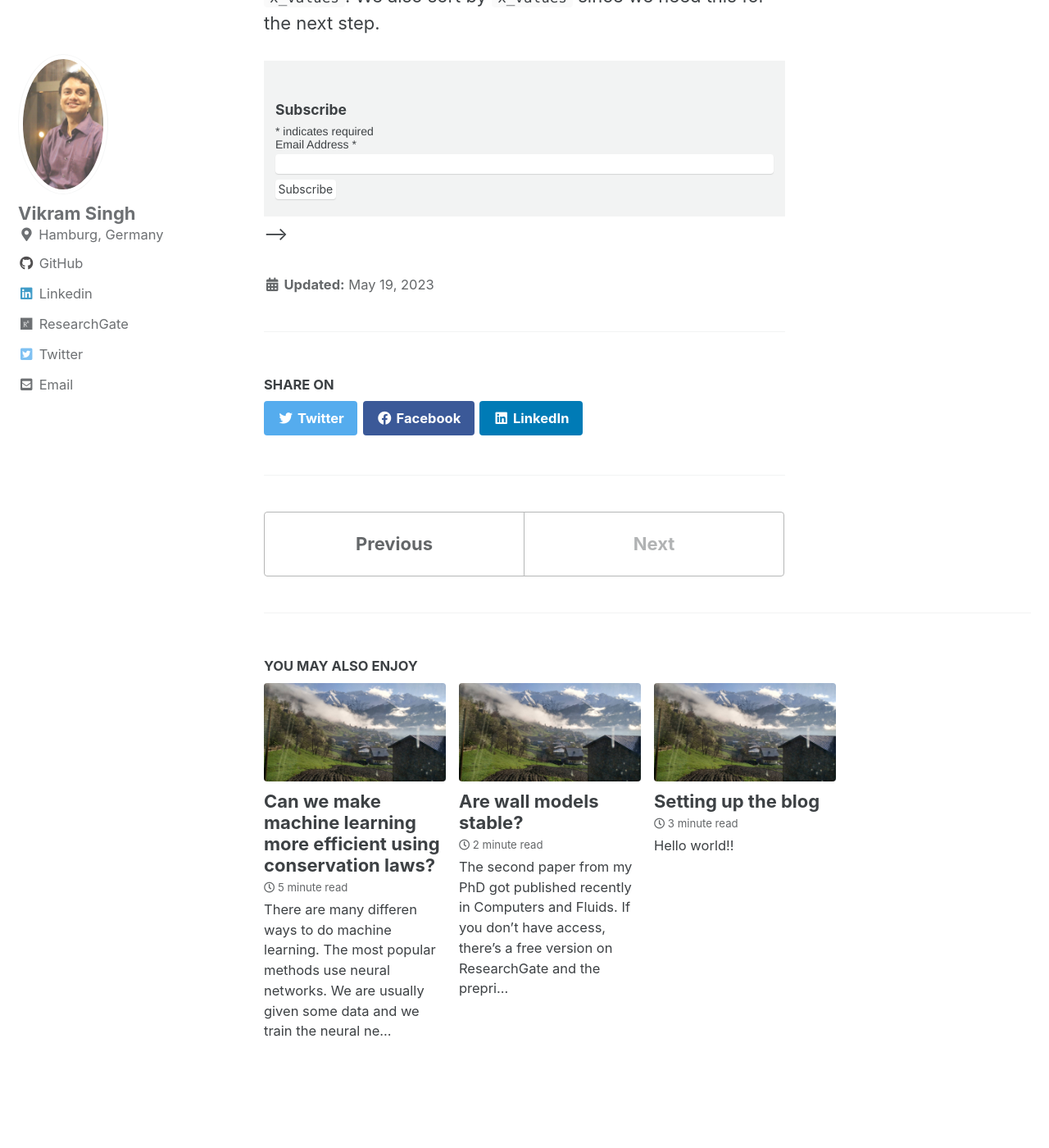
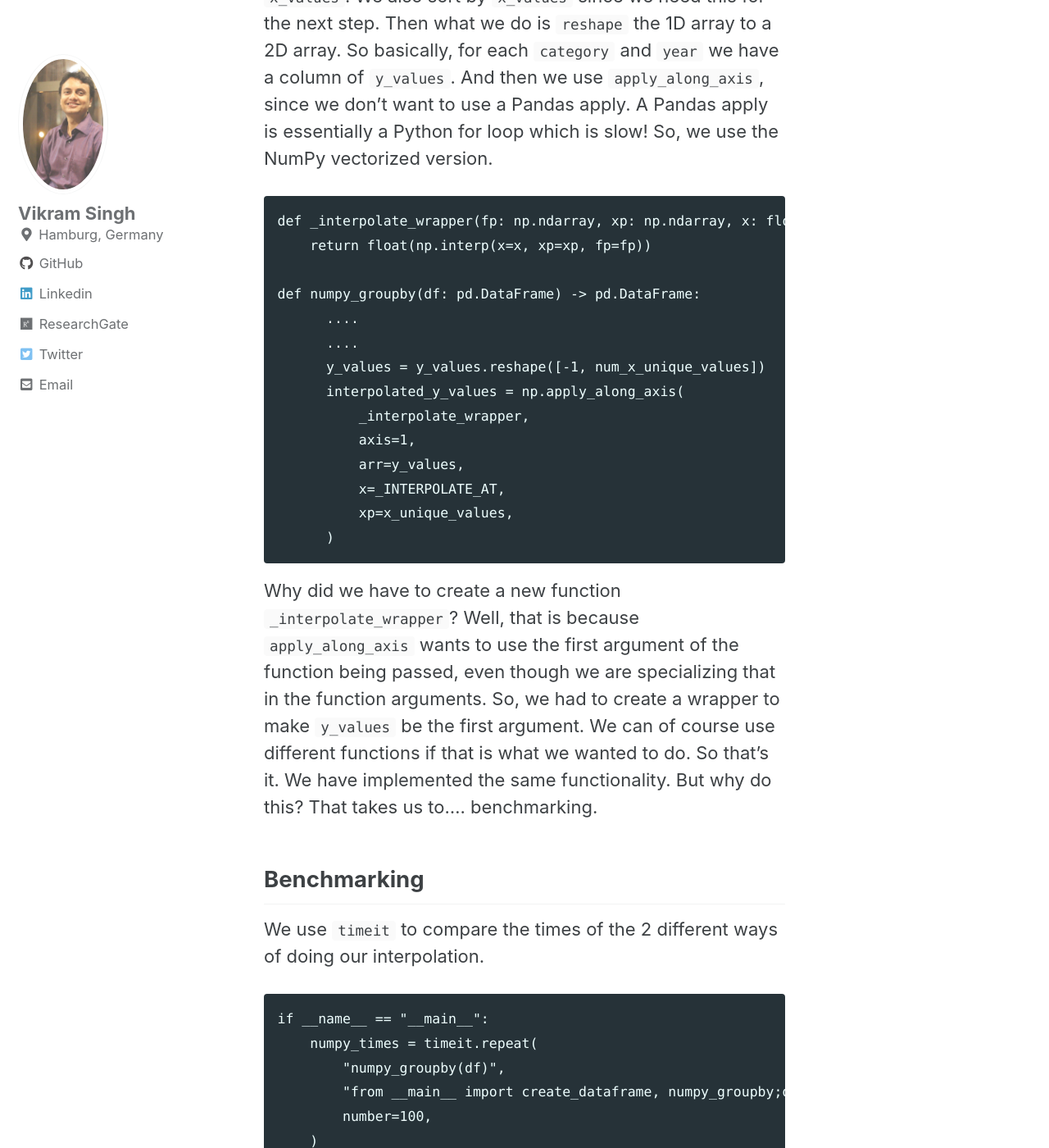
Before and after one commit to vikramsg/vikramsg.github.io, a Jekyll site: the page built from _posts/2023-05-19-blog_pandas_groupby_with_numpy.md, in a window 1280 px wide and 1400 px high, scrolled down 2768 px. Shown: the whole window at 82% size. Built offline with Jekyll 4.4.1, drawn with Linux system fonts in a browser that asks for light colours; cached includes are drawn as plain includes; formulas are drawn with MathJax 3; comment, search, counter and statistics services are not loaded; some of the changed text lies outside the part shown.

Commit message:
Update blog

````diff
--- a/_posts/2023-05-19-blog_pandas_groupby_with_numpy.md
+++ b/_posts/2023-05-19-blog_pandas_groupby_with_numpy.md
@@ -80,3 +80,77 @@ sort_indices = np.lexsort((x_values, years, categories))
 
 This will first sort by `categories`, then `years`, then `x_values`.
 We also sort by `x_values` since we need this for the next step.
+Then what we do is `reshape` the 1D array to a 2D array.
+So basically, for each `category` and `year` we have a column of `y_values`.
+And then we use `apply_along_axis`, since we don't want to use a Pandas apply.
+A Pandas apply is essentially a Python for loop which is slow!
+So, we use the NumPy vectorized version.
+
+```
+def _interpolate_wrapper(fp: np.ndarray, xp: np.ndarray, x: float) -> float:
+    return float(np.interp(x=x, xp=xp, fp=fp))
+
+def numpy_groupby(df: pd.DataFrame) -> pd.DataFrame:
+      ....
+      ....
+      y_values = y_values.reshape([-1, num_x_unique_values])
+      interpolated_y_values = np.apply_along_axis(
+          _interpolate_wrapper,
+          axis=1,
+          arr=y_values,
+          x=_INTERPOLATE_AT,
+          xp=x_unique_values,
+      )
+```
+
+Why did we have to create a new function `_interpolate_wrapper`?
+Well, that is because `apply_along_axis` wants to use the first
+argument of the function being passed, even though we are specializing that
+in the function arguments. So, we had to create a wrapper to make
+`y_values` be the first argument.
+We can of course use different functions if that is what we wanted to do.
+So that's it. We have implemented the same functionality.
+But why do this? That takes us to.... benchmarking.
+
+## Benchmarking
+
+We use `timeit` to compare the times of the 2 different ways of doing
+our interpolation.
+
+```
+if __name__ == "__main__":
+    numpy_times = timeit.repeat(
+        "numpy_groupby(df)",
+        "from __main__ import create_dataframe, numpy_groupby;df = create_dataframe();",
+        number=100,
+    )
+    print(f"Numpy times: {numpy_times}")
+    pandas_times = timeit.repeat(
+        "pandas_groupby(df)",
+        "from __main__ import create_dataframe, pandas_groupby;df = create_dataframe()",
+        number=100,
+    )
+    print(f"Pandas times: {pandas_times}")
+```
+
+This will run the 2 functions a 100 times, and repeat it 5 times which
+is the default value for `repeat`. The output will be then
+a list of 5 numbers for each of the 2 function calls.
+Each of the 5 numbers represent the time for one of the 5 runs.
+I am running this on a 2019 Macbook with an i9 Intel processor.
+And here are the results.
+
+```
+Numpy times: [0.039644957000000036, 0.03817060300000008, 0.037790082, 0.037306608000000074, 0.03735358100000008]
+Pandas times: [0.36932151, 0.36356516000000005, 0.358974868, 0.3752171339999999, 0.36828465099999974]
+```
+
+Well, clearly we can see almost an order of magnitude(10X) improvement in performance.
+That is A LOT.
+And as our data becomes bigger and bigger in size,
+this can be the difference between having a $500 vs a $5000 job.
+Or $5000 vs $50000. Or.... you get the point.
+
+## Code
+
+The code is available [here](https://github.com/vikramsg/blog_code/tree/main/numpy_groupby).
````
